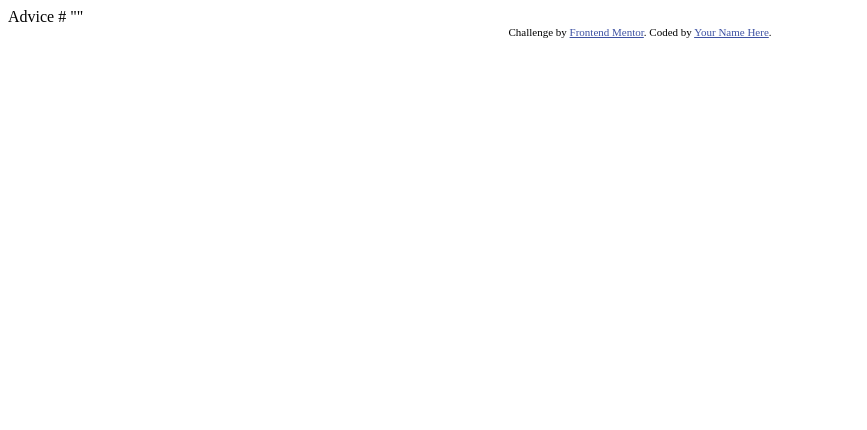
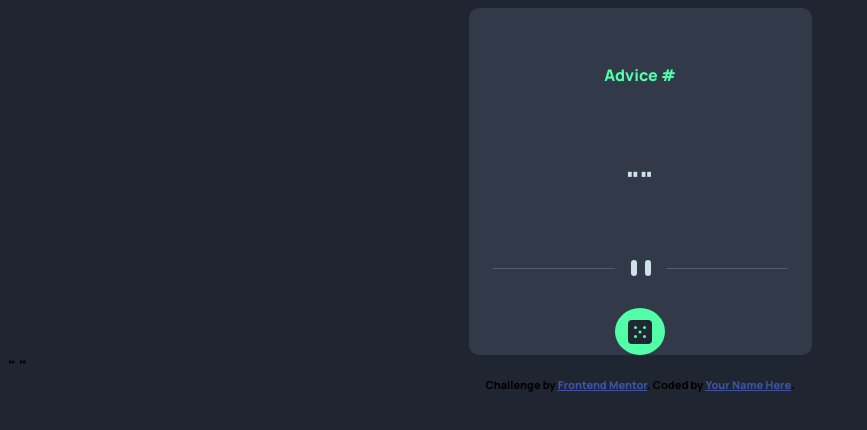
Before and after one commit to MrEasty94/fem-advice-generator-app, a plain HTML site: page index.html in a window 1280 px wide. Shown: the whole page, without its empty margins (0-867 px from the left). Drawn offline with Linux system fonts and the light colour scheme.

Commit message:
Updated the document with a lot of styling

```diff
--- a/index.html
+++ b/index.html
@@ -1,28 +1,47 @@
 <!DOCTYPE html>
 <html lang="en">
+
 <head>
   <meta charset="UTF-8">
-  <meta name="viewport" content="width=device-width, initial-scale=1.0"> <!-- displays site properly based on user's device -->
+  <meta name="viewport" content="width=device-width, initial-scale=1.0">
 
   <link rel="icon" type="image/png" sizes="32x32" href="./images/favicon-32x32.png">
 
   <title>Frontend Mentor | Advice generator app</title>
 
-  <!-- Feel free to remove these styles or customise in your own stylesheet 👍 -->
-  <style>
-    .attribution { font-size: 11px; text-align: center; }
-    .attribution a { color: hsl(228, 45%, 44%); }
-  </style>
+  <!-- Google Fonts Manrope Font -->
+
+  <link rel="preconnect" href="https://fonts.googleapis.com">
+  <link rel="preconnect" href="https://fonts.gstatic.com" crossorigin>
+  <link href="https://fonts.googleapis.com/css2?family=Manrope:wght@800&display=swap" rel="stylesheet">
+
+  <script src="./scripts/main.js" defer></script>
+
+  <link rel="stylesheet" href="./styles/styles.css">
+
 </head>
+
 <body>
 
-  Advice #<!-- Advice ID goes here -->
+  <main>
+    <section class="advice-container">
+      <p class="advice-number">Advice #<span class="advice-number-api"></span></p>
+      <p class="advice-text">"<span class="advice-text-api"></span>"</p>
+      <img src="./images/pattern-divider-mobile.svg" alt="pattern divider" />
+      <div class="dice-container">
+        <img src="./images/icon-dice.svg" alt="icon dice" />
+      </div>
+    </section>
+  </main>
 
-  "<!-- Advice text goes here -->"
+
+  "
+  <!-- Advice text goes here -->"
 
   <div class="attribution">
     Challenge by <a href="https://www.frontendmentor.io?ref=challenge" target="_blank">Frontend Mentor</a>.
     Coded by <a href="#">Your Name Here</a>.
   </div>
 </body>
+
 </html>
--- /dev/null
+++ b/scripts/main.js
@@ -0,0 +1,2 @@
+const adviceNumber = document.querySelector('.advice-number');
+const adviceText = document.querySelector('.advice-text');
--- /dev/null
+++ b/styles/styles.css
@@ -0,0 +1,83 @@
+/* Default Styles */
+
+*,
+*::after,
+*::before {
+  box-sizing: border-box;
+}
+
+html {
+  margin: 0;
+  padding: 0;
+}
+
+body {
+  background-color: var(--neutral-dark-blue);
+  font-family: var(--primary-font);
+}
+
+/* Custom Variables */
+
+:root {
+  --primary-cyan: hsl(193, 38%, 86%);
+  --primary-green: hsl(150, 100%, 66%);
+  --neutral-gray-blue: hsl(217, 19%, 38%);
+  --neutral-dark-gray-blue: hsl(217, 19%, 24%);
+  --neutral-dark-blue: hsl(218, 23%, 16%);
+
+  --quote-font-size: 28px;
+  --primary-font: 'Manrope', sans-serif;
+  --manrope-font-weight: 800;
+}
+
+/* Advice Styling */
+
+main {
+  display: flex;
+  align-items: center;
+  justify-content: center;
+}
+
+.advice-container {
+  background-color: var(--neutral-dark-gray-blue);
+  width: 343px;
+  height: 347px;
+  border-radius: 10px;
+  padding: 40px 24px 0 24px;
+  text-align: center;
+  display: flex;
+  justify-content: center;
+  align-items: center;
+  flex-direction: column;
+  gap: 2rem;
+}
+
+.advice-number {
+  color: var(--primary-green);
+}
+
+.advice-text {
+  font-size: var(--quote-font-size);
+  color: var(--primary-cyan);
+}
+
+.dice-container {
+  display: flex;
+  align-items: center;
+  justify-content: center;
+  width: 50px;
+  height: 50px;
+  border-radius: 50%;
+  background-color: var(--primary-green);
+}
+
+/* Attribution Styles */
+
+.attribution {
+  font-size: 11px;
+  text-align: center;
+}
+
+.attribution a {
+  color: hsl(228, 45%, 44%);
+}
```
